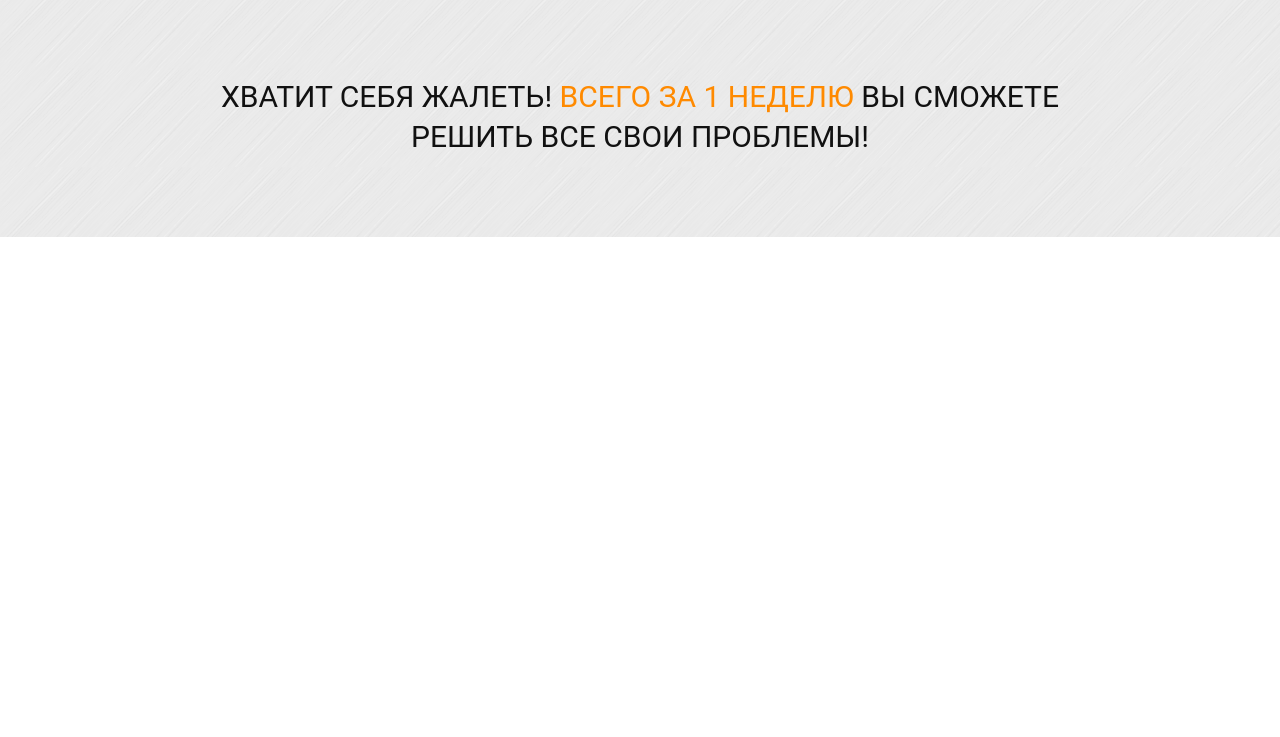
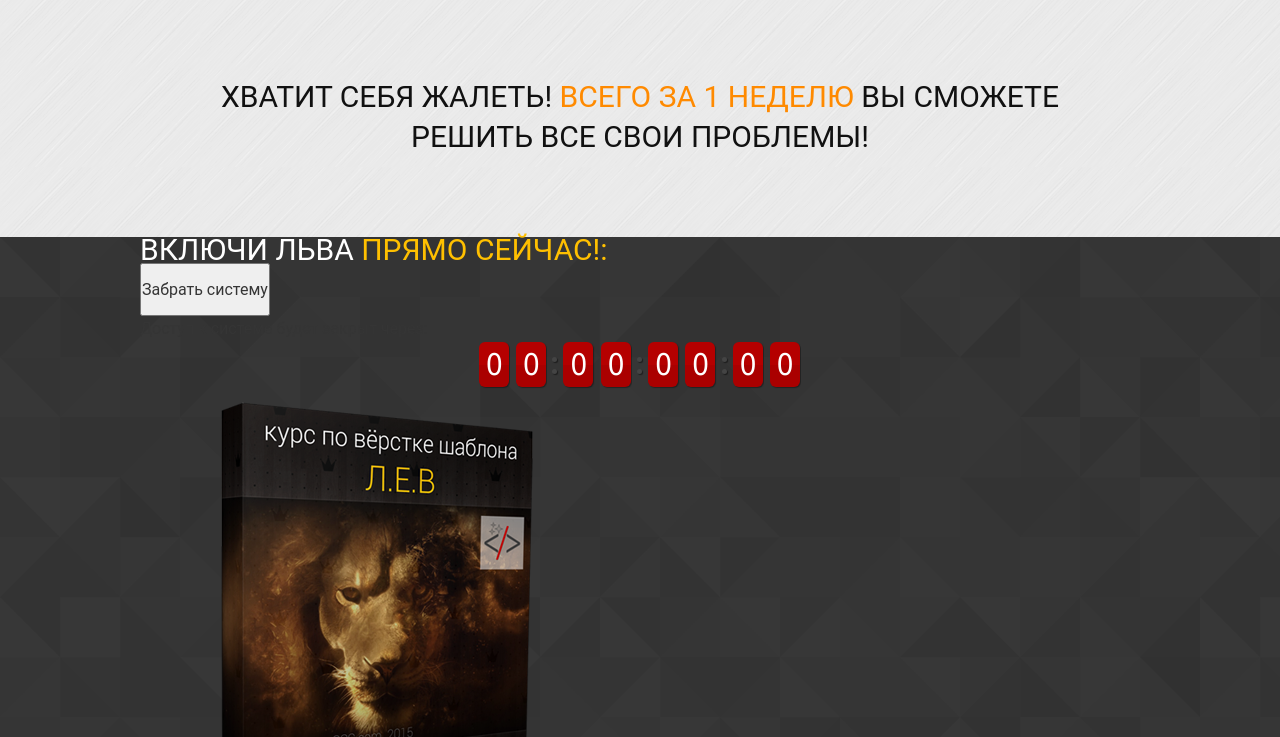
Before and after one commit to Mynik3D/LION-Landing-page, a plain HTML site: page index.html in a window 1280 px wide. Shown: the part 1804-2541 px from the top of the page. Before the commit the page ends 2041 px from the top, so only its background shows below. Drawn offline with Linux system fonts and the light colour scheme.

Commit message:
Работа с контентом с системой

```diff
--- a/index.html
+++ b/index.html
@@ -9,16 +9,18 @@
 </head>
 <body>
 		<div class="main">
-			<div class="header">
-				<div class="header__top header--blackfon">
+
+			<div class="header"> <!--*************** Шапка сайта ***************-->
+				<div class="header__top header--blackfon"><!--*************** Верхняя часть шапки ***************-->
 					<div class="container">
 						<h2 class="header__disc">система власти над собой</h2>
 						<h1 class="header__name">Л.Е.В</h1>
 					</div>
-				</div>
-				<div class="header__bottom header--crownfon">
+				</div><!--*************** Шапка сайта ***************-->
+
+				<div class="header__bottom header--crownfon"><!--*************** Нижная часть шапки ***************-->
 					<div class="container clearfix">
-					   <div class="header__sub-counter">
+					   <div class="header__sub-counter"><!--*************** Форма с таймером ***************-->
 					 <form action="#" class="header__sub-form header__border">
 		                 <div class="header__sub-zag">Пройти обучение:</div>
 		                 <div class="input"><input type="mail" class="header__sub-mail" placeholder="Введите свой e-mail..."></input></div>
@@ -26,22 +28,23 @@
 		                 <div><input type="submit" class="header__sub-submit" value="Забрать систему"></input>
 	                     </div>
 	                 </form>
-	                 	 <div class="header__taymer">
+	                 	 <div class="header__taymer"><!--*************** Таймер ***************-->
 		                     <div class="header__taymer-p">
 		                      Доступ к системе будет закрыт через:
 		                    </div>
 	                    	<div class="countdown"></div>
 	                    	<div id="note"></div>
 	                  </div>
-					   </div>
+					   </div><!--*************** Форма с таймером ***************-->
 
 	                  <div class="header__box left">
                     <img src="images/lev.png" alt="Обложка системы" class="header__box-img">
                   </div>
 					 </div>
-				</div>
-			</div>
-			<article>
+				</div><!--*************** Нижная часть шапки с катинкой и формой ***************-->
+			</div><!--*************** Шапка ***************-->
+
+			<article><!--*************** Контент ***************-->
 				<section>
 					<div class="content clearfix">
 						<div class="content__zag">
@@ -172,21 +175,41 @@
 						<div class="content__anons-img"><img class="content__anons-hover" src="images/img1.jpg"></div>
 
 						</div>
-
 						</div>
 					</div>
-
-</div>
+                   </div>
 					<div class="container">
 						<div class="content__footer-grapha">хватит себя жалеть! <span class="content--footer-orange">Всего за  1 неделю</span> вы сможете<br>
 решить все свои проблемы!</div>
 					</div>
-
-
+						<!-- Контент с системой -->
 					</div>
 				</section>
+				<section>
+							<div class="content__system clearfix">
+		             <div class="container">
+			                   <div class="content__sub-counter"><!--*************** Форма с таймером ***************-->
+					 <form action="#" class="content__sub-form content__border">
+		                 <div class="content__sub-zag">Включи льва <span class="content--sub-zag-orange">прямо сейчас!:</span> </div>
+		                 <div><input type="submit" class="content__sub-submit" value="Забрать систему"></input>
+	                     </div>
+	                 </form>
+	                 	 <div class="content__taymer"><!--*************** Таймер ***************-->
+		                     <div class="content__taymer-p">
+		                      Доступ к системе будет закрыт через:
+		                    </div>
+	                    	<div class="countdown"></div>
+	                    	<div id="note"></div>
+	                  </div>
+					   </div><!--*************** Форма с таймером ***************-->
 
-			</article>
+	                  <div class="content__box left">
+                    <img src="images/lev.png" alt="Обложка системы" class="content__box-img">
+                  </div>
+		                </div>
+	                  </div>
+				</section>
+			</article><!--*************** Контент ***************-->
 
 		</div>
 
--- a/style.less
+++ b/style.less
@@ -136,9 +136,10 @@ body{
 }
 .content{
    background: url(images/grayfon.png);
+   padding: 0 0 80px 0;
    &__zag{
       background: #ffcc00;
-      margin-bottom: 80px;
+      margin: 0 0 80px 0;
    }
    &__p{
       color: #111;
@@ -152,6 +153,7 @@ body{
    &__anons{
       width: 49%;
       margin-bottom: 80px;
+
    }
    &__anons:nth-child(even) {float: right;}
    &__anons:nth-child(odd) {float: left;}
@@ -245,12 +247,55 @@ body{
       color: #111;
       text-transform: uppercase;
       text-align: center;
-      margin: 0 0 80px 0;
+
    }
    &--footer-orange{
       color: #ff8a00;
    }
+   /*Контент с системой*/
+   &__system{
+       background: url(images/blackfon.png);
+   }
+   &__sub-zag{
+      color: #fff;
+      font-size: 30px;
+      font-weight: 400;
+      text-transform: uppercase;
+   }
+   &--sub-zag-orange{
+      color: #ffc000
+   }
+   &__sub-submit{
+      padding: 15px 0;
+   }
 }
+
+
+
+
+
+
+
+
+
+
+
+
+
+
+
+
+
+
+
+
+
+
+
+
+
+
+
 
 
 
```
Also changed, not shown: style.css.
